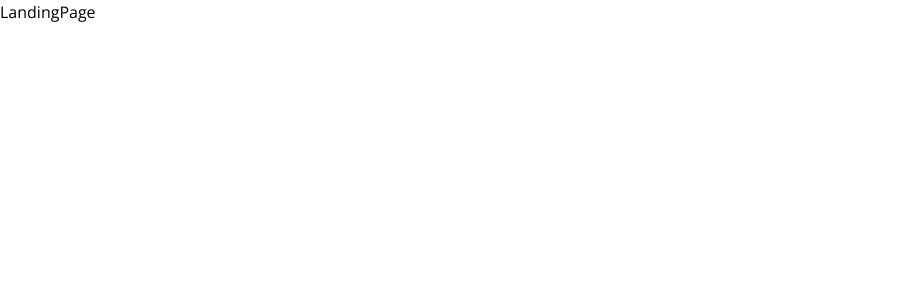
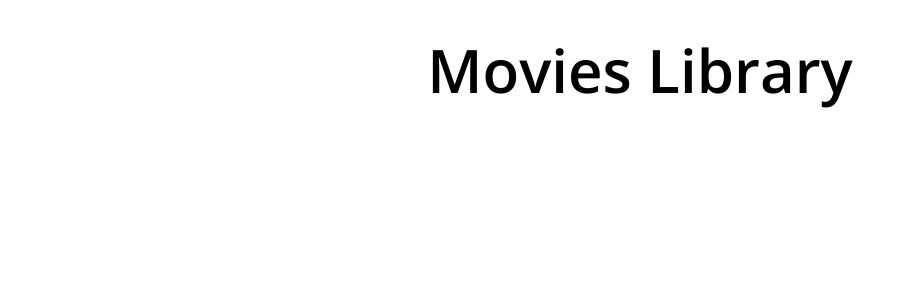
Before and after one commit to sarthakjain03/Movie_Library, a React (Create React App) app: page / in a window 1280 px wide. Shown: the top 300 px of the page, without its empty margins (0-915 px from the left). Built offline with nearby package versions, Linux system fonts and the light colour scheme.

Commit message:
added plain heading

```diff
--- a/src/App.js
+++ b/src/App.js
@@ -1,7 +1,6 @@
 import React from "react";
 import { BrowserRouter, Routes, Route } from "react-router-dom"
 import LandingPage from "./pages/LandingPage"
-import { Header, MovieList } from "./components";
 
 import { useStateContext } from "./context/ContextProvider"
 
--- a/src/components/Header.jsx
+++ /dev/null
@@ -1,9 +0,0 @@
-import React from 'react'
-
-const Header = () => {
-  return (
-    <div>Header</div>
-  )
-}
-
-export default Header
--- /dev/null
+++ b/src/components/SearchBar.jsx
@@ -0,0 +1,9 @@
+import React from 'react'
+
+const SearchBar = () => {
+  return (
+    <div>SearchBar</div>
+  )
+}
+
+export default SearchBar
--- a/src/components/index.jsx
+++ b/src/components/index.jsx
@@ -1,4 +1,4 @@
-export { default as Header } from './Header'
+export { default as SearchBar } from './SearchBar'
 export { default as MovieCard } from './MovieCard'
 export { default as MovieList } from './MovieList'
 export { default as MovieDetails } from './MovieDetails'
--- a/src/pages/LandingPage.jsx
+++ b/src/pages/LandingPage.jsx
@@ -1,8 +1,15 @@
 import React from 'react'
+import { SearchBar, MovieList } from "../components";
+
+import { useStateContext } from '../context/ContextProvider';
 
 const LandingPage = () => {
   return (
-    <div>LandingPage</div>
+    <div>
+      <div className='flex justify-center items-center mt-10'>
+        <h1 className='text-6xl font-semibold'>Movies Library</h1>
+      </div>
+    </div>
   )
 }
 
```
